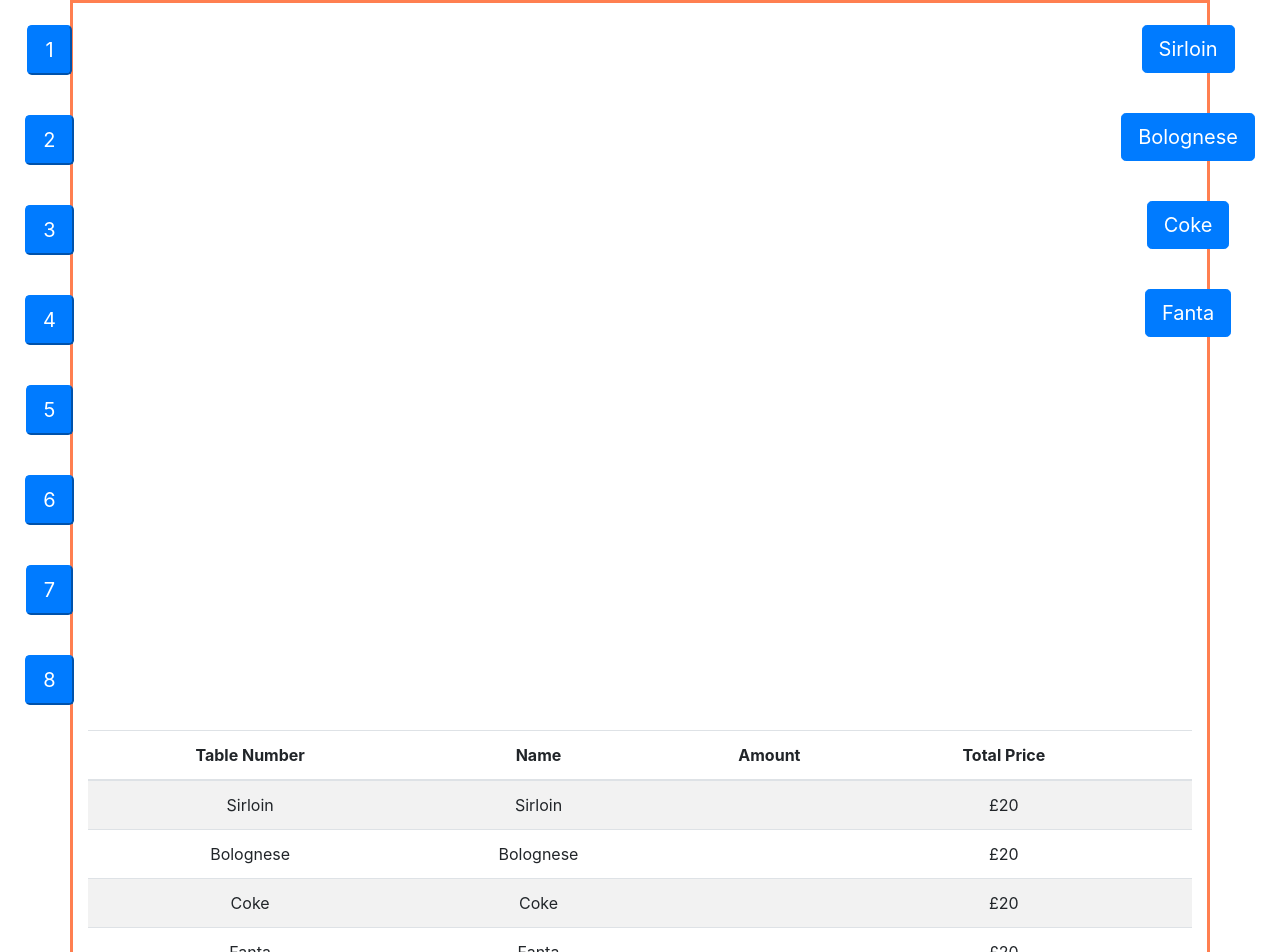
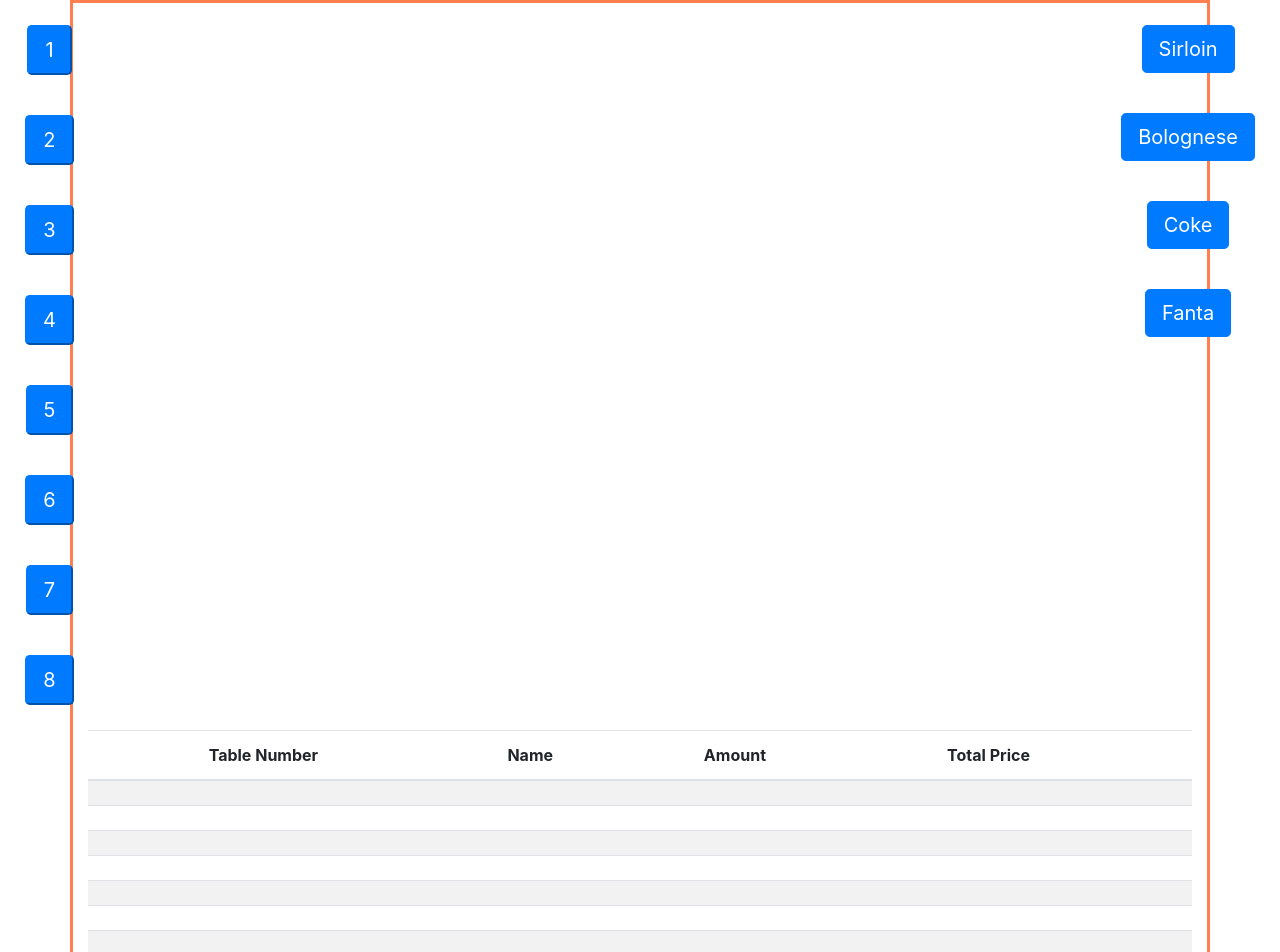
Before and after one commit to Mpinan/POS_system, a React (Create React App) app in the folder pos/: page / in a window 1280 px wide. Shown: the top 952 px of the page. Built offline with nearby package versions, Linux system fonts and the light colour scheme; the HTML template or start-up script is replaced by a standard one.

Commit message:
Now tables will so busy only if the have items

```diff
--- a/pos/src/App.js
+++ b/pos/src/App.js
@@ -11,14 +11,29 @@ import { Container } from "reactstrap";
 class App extends Component {
   state = {
     listOfTables: [
-      { id: 0, number: 1 },
-      { id: 1, number: 2 },
-      { id: 2, number: 3 },
-      { id: 3, number: 4 },
-      { id: 4, number: 5 },
-      { id: 5, number: 6 },
-      { id: 6, number: 7 },
-      { id: 7, number: 8 },
+      {
+        id: 0,
+        number: 1,
+        items: [
+          {
+            id: 0,
+            name: "Sirloin",
+            price: "£20",
+          },
+          {
+            id: 0,
+            name: "Sirloin",
+            price: "£20",
+          },
+        ],
+      },
+      { id: 1, number: 2, items: [] },
+      { id: 2, number: 3, items: [] },
+      { id: 3, number: 4, items: [] },
+      { id: 4, number: 5, items: [] },
+      { id: 5, number: 6, items: [] },
+      { id: 6, number: 7, items: [] },
+      { id: 7, number: 8, items: [] },
     ],
     listItems: [
       {
@@ -42,30 +57,26 @@ class App extends Component {
         price: "£20",
       },
     ],
-    addedItems: [],
   };
 
   render() {
-    const { listItems, listOfTables, addedItems } = this.state;
+    const { listItems, listOfTables } = this.state;
     return (
       <div className="App">
-        {/* <Container style={{ borderStyle: "solid", borderColor: "coral" }}> */}
         <div style={{ float: " left" }}>
           {listOfTables.map((table) => (
-            <Table key={table.id} number={table.number} />
+            <Table key={table.id} number={table.number} items={table.items} />
           ))}
         </div>
 
-        {/* </Container> */}
-        {/* <Container style={{ borderStyle: "solid", borderColor: "coral" }}> */}
         <div style={{ float: "right" }}>
           {listItems.map((item) => (
             <Item key={item.id} name={item.name} />
           ))}
         </div>
-        {/* </Container> */}
+
         <Container style={{ borderStyle: "solid", borderColor: "coral" }}>
-          <ItemsList listItems={listItems} itemsAdded={addedItems} />
+          <ItemsList key={listOfTables} listItems={listOfTables} />
         </Container>
       </div>
     );
--- a/pos/src/Components/Item/src/itemsList.jsx
+++ b/pos/src/Components/Item/src/itemsList.jsx
@@ -4,6 +4,7 @@ import { Table } from "reactstrap";
 class ItemsList extends Component {
   render() {
     const { listItems } = this.props;
+    console.log(listItems);
 
     let list = listItems.map((item) => {
       return (
@@ -32,7 +33,6 @@ class ItemsList extends Component {
             <th></th>
           </tr>
         </thead>
-        {/* <Description items={filteredCats} /> */}
         <tbody>{list}</tbody>
       </Table>
     );
--- a/pos/src/Components/Table/table.jsx
+++ b/pos/src/Components/Table/table.jsx
@@ -6,7 +6,9 @@ class Table extends Component {
   };
 
   handleBookings = () => {
-    this.setState({ isBusy: !this.state.isBusy });
+    if (this.props.items.length > 0) {
+      this.setState({ isBusy: !this.state.isBusy });
+    }
   };
 
   render() {
```
